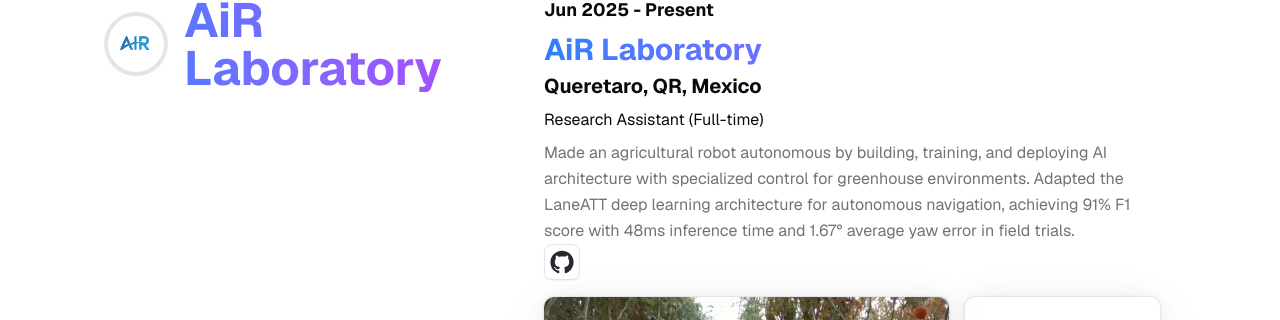
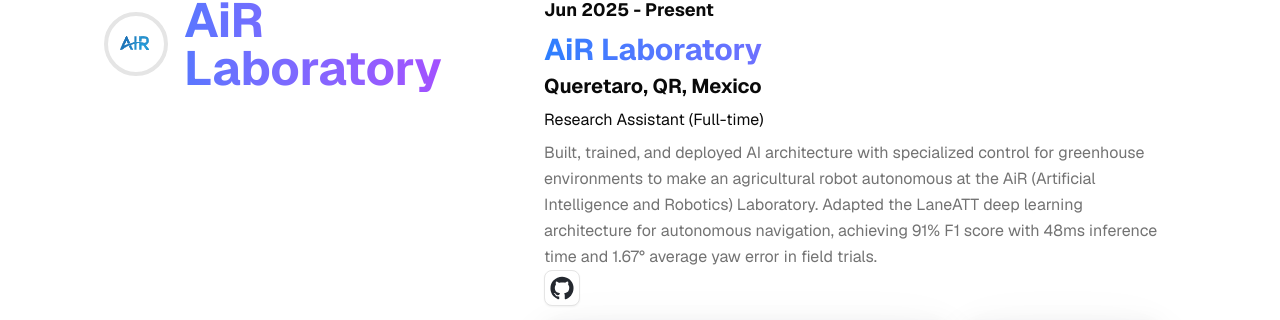
Before and after one commit to Joel-Milla/Joel-Milla.github.io, a Next.js app: page / in a window 1280 px wide. Shown: the part 3003-3323 px from the top of the page. Built offline with nearby package versions, Linux system fonts and the light colour scheme; grey boxes are pictures that could not be loaded.

Commit message:
Change description of laneatt air laboratory.

```diff
--- a/public/data/experiences.tsx
+++ b/public/data/experiences.tsx
@@ -100,7 +100,7 @@
     title: "Research Assistant",
     type: "Full-time",
     description:
-      "Made an agricultural robot autonomous by building, training, and deploying AI architecture with specialized control for greenhouse environments. Adapted the LaneATT deep learning architecture for autonomous navigation, achieving 91% F1 score with 48ms inference time and 1.67° average yaw error in field trials.",
+      "Built, trained, and deployed AI architecture with specialized control for greenhouse environments to make an agricultural robot autonomous at the AiR (Artificial Intelligence and Robotics) Laboratory. Adapted the LaneATT deep learning architecture for autonomous navigation, achieving 91% F1 score with 48ms inference time and 1.67° average yaw error in field trials.",
     side: "right" as const,
     imageDescription: (
       <div className="grid grid-cols-2 lg:grid-cols-3 gap-4">
```
